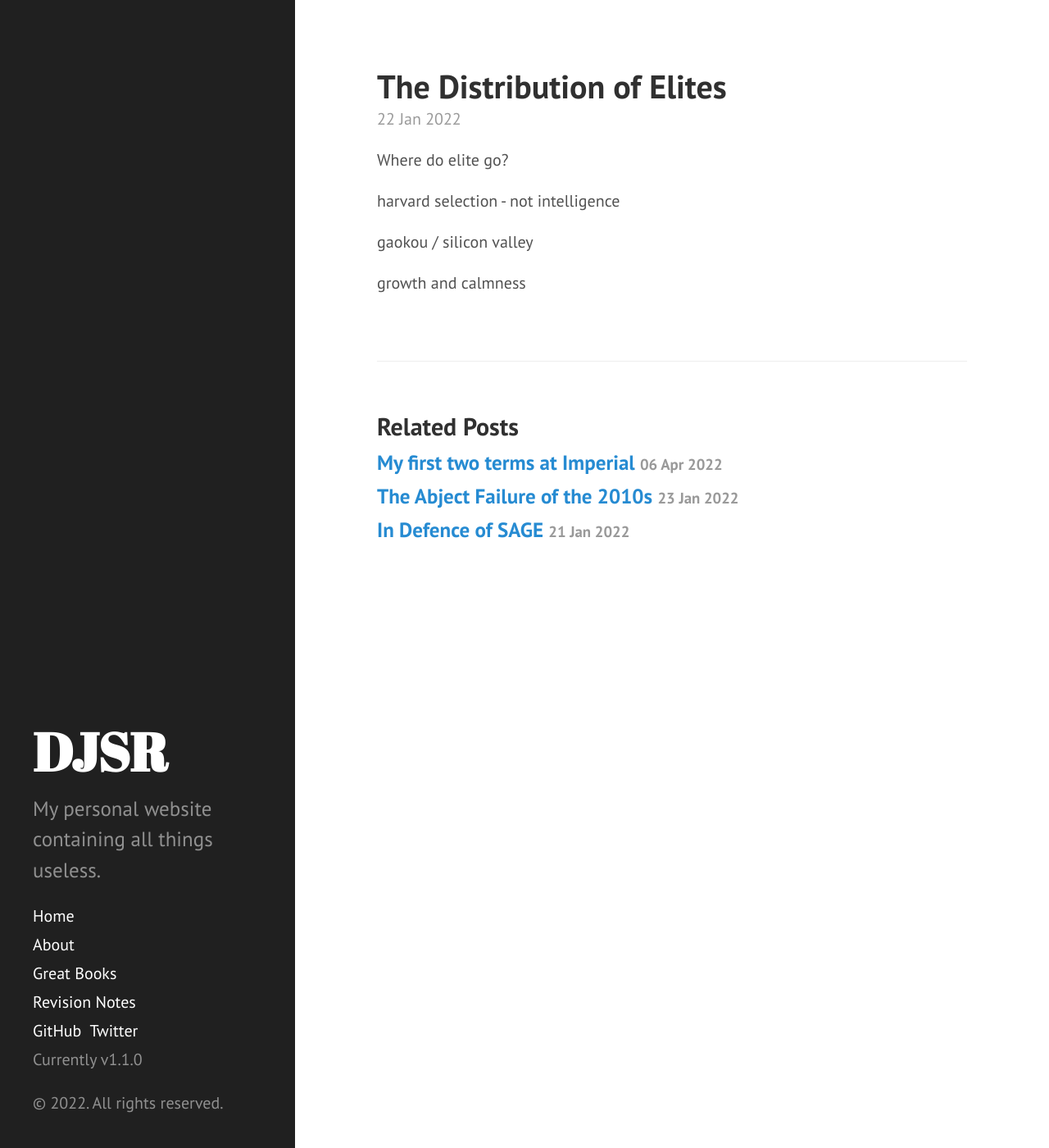
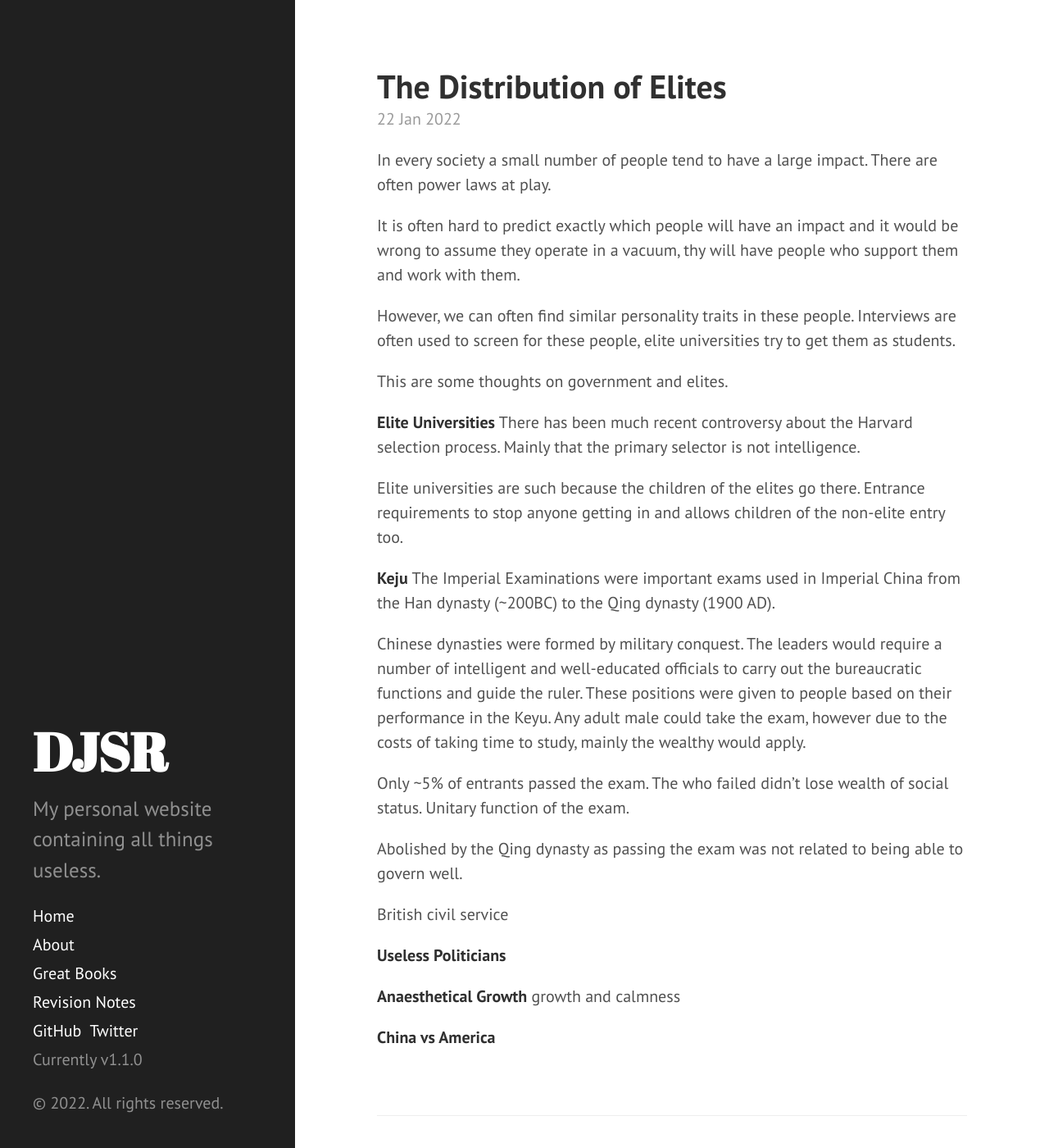
Before and after one commit to dansomrob/dansomrob.github.io, a Jekyll site: the page built from _posts/2022-01-22-elites.md, in a window 1280 px wide and 1400 px high. Shown: the whole window at 82% size. Built offline with Jekyll 4.4.1, drawn with Linux system fonts in a browser that asks for light colours.

Commit message:
Update 2022-01-22-elites.md

```diff
--- a/_posts/2022-01-22-elites.md
+++ b/_posts/2022-01-22-elites.md
@@ -2,10 +2,33 @@
 layout: post
 title: The Distribution of Elites
 ---
-Where do elite go?
+In every society a small number of people tend to have a large impact. There are often power laws at play.
 
-harvard selection - not intelligence
+It is often hard to predict exactly which people will have an impact and it would be wrong to assume they operate in a vacuum, thy will have people who support them and work with them.
 
-gaokou / silicon valley
+However, we can often find similar personality traits in these people. Interviews are often used to screen for these people, elite universities try to get them as students.
 
+This are some thoughts on government and elites.
+
+**Elite Universities**
+There has been much recent controversy about the Harvard selection process. Mainly that the primary selector is not intelligence.
+
+Elite universities are such because the children of the elites go there. Entrance requirements to stop anyone getting in and allows children of the non-elite entry too.
+
+**Keju**
+The Imperial Examinations were important exams used in Imperial China from the Han dynasty (~200BC) to the Qing dynasty (1900 AD).
+
+Chinese dynasties were formed by military conquest. The leaders would require a number of intelligent and well-educated officials to carry out the bureaucratic functions and guide the ruler. These positions were given to people based on their performance in the Keyu. Any adult male could take the exam, however due to the costs of taking time to study, mainly the wealthy would apply.
+
+Only ~5% of entrants passed the exam. The who failed didn't lose wealth of social status. Unitary function of the exam.
+
+Abolished by the Qing dynasty as passing the exam was not related to being able to govern well.
+
+British civil service
+
+**Useless Politicians**
+
+**Anaesthetical Growth**
 growth and calmness
+
+**China vs America**
```
